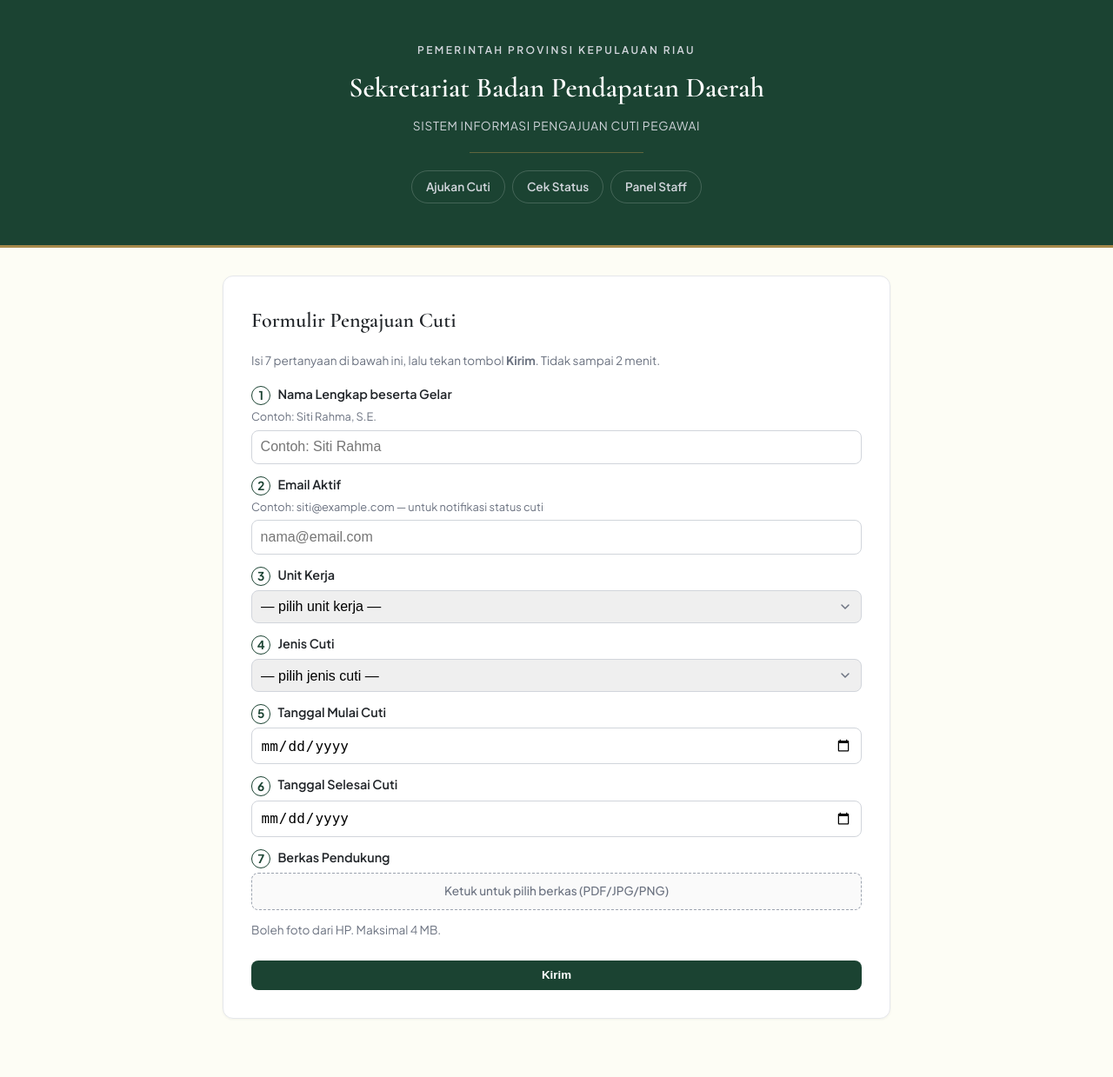
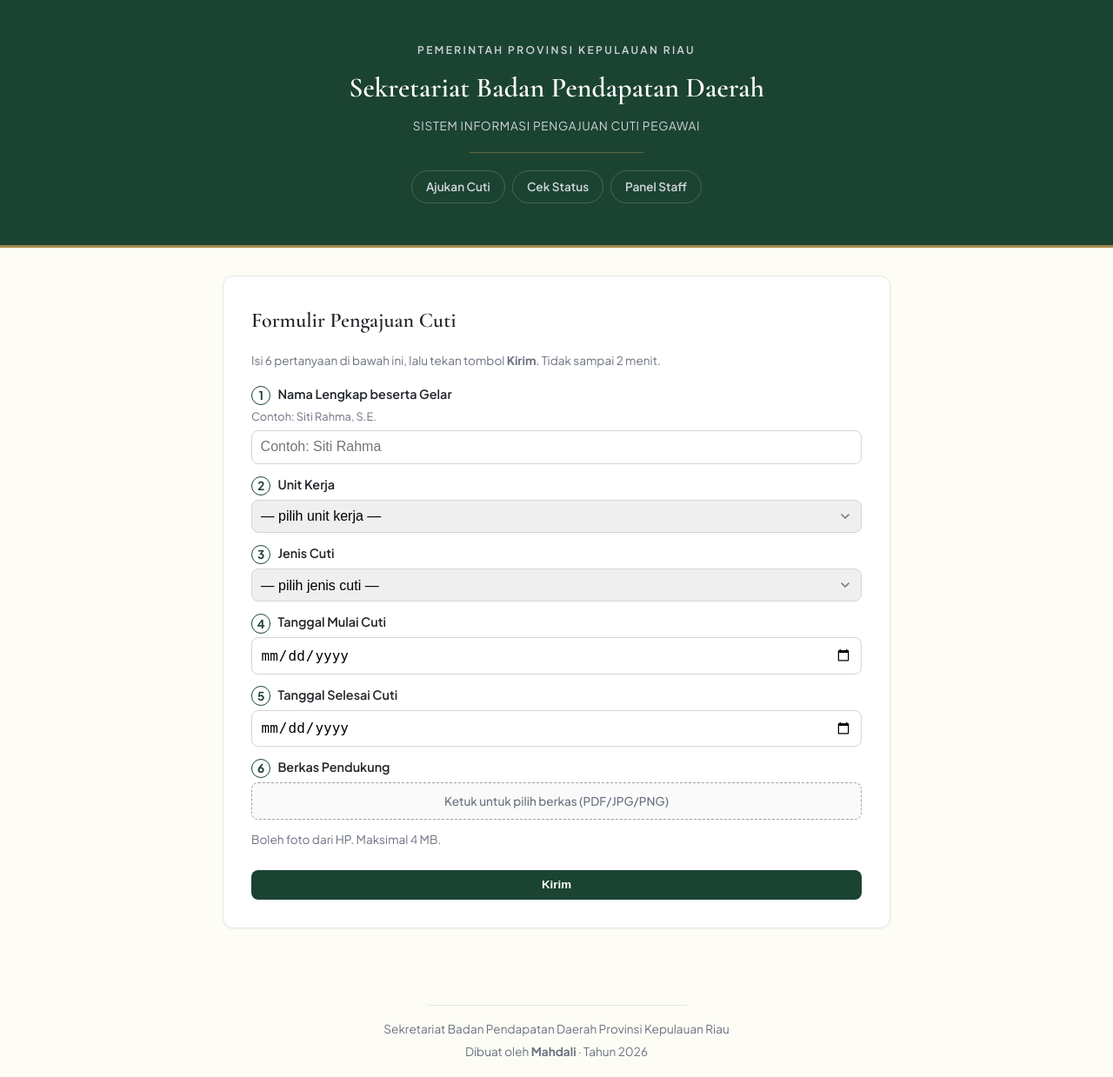
Before and after one commit to mahdalii/Inovasi-Kepegawaian, a Flask app: page / in a window 1280 px wide. Shown: the top 1239 px of the page at 87% size. After the commit the page ends 1216 px from the top, so only its background shows below. Run offline with Flask 3, Linux system fonts and the light colour scheme.

Commit message:
refactor: hapus fitur notifikasi email
- send_cuti_notification, flask-mail, MAIL_* config dihapus
- field email dari form, kolom email di dashboard/detail/row
- validasi email dihapus
- test_email_notif.py -> test_form_validation.py (validasi saja)
- requirements.txt: flask-mail dihapus

Co-Authored-By: Claude Fable 5 <noreply@anthropic.com>

```diff
--- a/app.py
+++ b/app.py
@@ -5,12 +5,9 @@ import datetime
 import uuid
 
 from flask import Flask, render_template, request, redirect, url_for, session, flash, send_file
-from flask_mail import Mail, Message
 from supabase import create_client
 
 import config
-
-mail = Mail()
 
 VALID_JENIS = {"tahunan", "sakit", "alasan_penting", "melahirkan"}
 
@@ -54,14 +51,10 @@ def can_transition(current, new):
     return STATUS_ORDER.get(new, 0) > STATUS_ORDER.get(current, 99)
 
 
-def validate_form(nama, email, uptd, jenis, tgl_mulai, tgl_selesai, berkas_ok, file_size_ok):
-    import re
-    EMAIL_RE = re.compile(r"^[^\s@]+@[^\s@]+\.[^\s@]+$")
+def validate_form(nama, uptd, jenis, tgl_mulai, tgl_selesai, berkas_ok, file_size_ok):
     errors = []
     if not nama.strip():
         errors.append("Nama wajib diisi")
-    if not email or not EMAIL_RE.match(email.strip()):
-        errors.append("Email valid wajib diisi")
     if not uptd.strip():
         errors.append("Unit kerja wajib diisi")
     elif uptd not in VALID_UPTD:
@@ -124,14 +117,14 @@ def get_nomor_value(sb, tahun):
 # Konkurensi tinggi bisa lompat nomor — upgrade ke sequence postgres kalau perlu.
 
 
-def save_pengajuan(sb, nama, email, uptd, jenis, tgl_mulai, tgl_selesai, filename, tgl_masuk):
+def save_pengajuan(sb, nama, uptd, jenis, tgl_mulai, tgl_selesai, filename, tgl_masuk):
     tahun = tgl_masuk[:4]
     for _ in range(3):
         nilai = get_nomor_value(sb, tahun)
         nomor = format_nomor(tahun, nilai)
         try:
             sb.table("cuti").insert({
-                "nomor": nomor, "nama": nama.strip(), "email": email.strip()[:254],
+                "nomor": nomor, "nama": nama.strip(),
                 "uptd": uptd.strip(), "jenis": jenis, "tgl_mulai": tgl_mulai, "tgl_selesai": tgl_selesai,
                 "berkas": filename, "status": "Baru", "catatan": "", "tgl_masuk": tgl_masuk,
             }).execute()
@@ -141,79 +134,10 @@ def save_pengajuan(sb, nama, email, uptd, jenis, tgl_mulai, tgl_selesai, filenam
     raise RuntimeError("Gagal menyimpan pengajuan")
 
 
-# ---------- Email notification helper ----------
-
-def send_cuti_notification(row):
-    """Kirim notifikasi email ke pegawai (row["email"]) tentang status cuti.
-    Trigger di-submit (Baru) + ganti-status (staff).
-    Tidak gagal-menghentikan request — error ditangkap & log ke console."""
-    import traceback
-    try:
-        email = row.get("email") if hasattr(row, "get") else row["email"]
-    except (KeyError, TypeError):
-        email = None
-    if not email:
-        return
-
-    subject_map = {
-        "Baru": "Pengajuan cuti diterima",
-        "Diproses": "Pengajuan cuti sedang diproses",
-        "Disetujui": "Pengajuan cuti disetujui",
-        "Ditolak": "Pengajuan cuti ditolak",
-    }
-    status_label = subject_map.get(row["status"], f"Update status: {row['status']}")
-    jenis_label = JENIS_LABEL.get(row["jenis"], row["jenis"])
-
-    # status URL — works inside/outside request context
-    try:
-        from flask import has_request_context
-        if has_request_context():
-            status_url = request.host_url.rstrip("/") + url_for("status")
-        else:
-            status_url = "[buka aplikasi untuk cek status]"
-    except Exception:
-        status_url = "[buka aplikasi untuk cek status]"
-
-    body_lines = [
-        f"Yth. {row['nama']},",
-        "",
-        status_label + ".",
-        "",
-        "Detail pengajuan:",
-        f"  Nomor      : {row['nomor']}",
-        f"  Jenis cuti : {jenis_label}",
-        f"  Tanggal    : {row['tgl_mulai']} s/d {row['tgl_selesai']}",
-        f"  UPTD       : {UPTD_LABEL.get(row['uptd'], row['uptd'])}",
-        f"  Status     : {row['status']}",
-    ]
-    catatan = row.get("catatan") if hasattr(row, "get") else row["catatan"]
-    if catatan:
-        body_lines += ["", f"Catatan: {catatan}"]
-    body_lines += ["", "Cek status lengkap di: " + status_url, "", "Hormat kami,", "Sistem Cuti"]
-
-    msg = Message(
-        subject=status_label,
-        sender=config.MAIL_USERNAME,
-        recipients=[email],
-        body="\n".join(body_lines),
-    )
-    try:
-        mail.send(msg)
-    except Exception:
-        traceback.print_exc()
-
-
 def create_app():
     app = Flask(__name__)
     app.secret_key = os.environ.get("SECRET_KEY", os.urandom(24))
     app.config["SESSION_COOKIE_SAMESITE"] = "Lax"
-    # Mail config
-    app.config["MAIL_SERVER"] = config.MAIL_SERVER
-    app.config["MAIL_PORT"] = config.MAIL_PORT
-    app.config["MAIL_USERNAME"] = config.MAIL_USERNAME
-    app.config["MAIL_PASSWORD"] = config.MAIL_PASSWORD
-    app.config["MAIL_USE_TLS"] = config.MAIL_USE_TLS
-    mail.init_app(app)
 
     @app.route("/", methods=["GET", "POST"])
     def form_pegawai():
@@ -227,7 +151,7 @@ def create_app():
                 f.stream.seek(0)
             size_ok = size is not None and size <= config.MAX_UPLOAD_MB * 1024 * 1024
             errors = validate_form(
-                request.form.get("nama", ""), request.form.get("email", ""),
+                request.form.get("nama", ""),
                 request.form.get("uptd", ""), request.form.get("jenis", ""),
                 request.form.get("tgl_mulai", ""), request.form.get("tgl_selesai", ""),
                 berkas_ok, size_ok,
@@ -249,7 +173,7 @@ def create_app():
                                        uptd_labels=UPTD_LABEL, data=request.form), 400
             try:
                 nomor = save_pengajuan(get_client(),
-                                       request.form["nama"], request.form.get("email", "").strip(),
+                                       request.form["nama"],
                                        request.form["uptd"], request.form["jenis"],
                                        request.form["tgl_mulai"], request.form["tgl_selesai"], filename,
                                        datetime.date.today().isoformat())
@@ -259,9 +183,6 @@ def create_app():
                 return render_template("form.html", errors=errors,
                                        jenis_labels=JENIS_LABEL, berkas_labels=BERKAS_LABEL,
                                        uptd_labels=UPTD_LABEL, data=request.form), 500
-            # Fetch the just-saved row to send notification
-            row = get_client().table("cuti").select("*").eq("nomor", nomor).execute().data[0]
-            send_cuti_notification(row)  # fire-and-forget: errors logged inside helper
             return render_template("form.html", success=nomor,
                                    jenis_labels=JENIS_LABEL, berkas_labels=BERKAS_LABEL,
                                    uptd_labels=UPTD_LABEL)
@@ -335,20 +256,15 @@ def create_app():
         if not data:
             return redirect(url_for("dashboard"))
         row = data[0]
-        status_changed = False
         if request.method == "POST":
             new_status = request.form.get("status", "")
             catatan = request.form.get("catatan", "").strip()
             upd = {"catatan": catatan}
             if can_transition(row["status"], new_status):
                 upd["status"] = new_status
-                status_changed = row["status"] != new_status
             sb.table("cuti").update(upd).eq("id", pengajuan_id).execute()
             data = sb.table("cuti").select("*").eq("id", pengajuan_id).execute().data
             row = data[0]
-        # Trigger email notification when status changes
-        if status_changed:
-            send_cuti_notification(row)  # fire-and-forget: errors logged inside helper
         allowed_targets = [s for s in STATUS_ORDER if can_transition(row["status"], s)]
         statuses = allowed_targets if row["status"] in allowed_targets else [row["status"]] + allowed_targets
         return render_template("detail.html", row=row,
--- a/requirements.txt
+++ b/requirements.txt
@@ -1,4 +1,3 @@
 flask==3.0.3
-flask-mail==0.9.1
 pytest==8.3.2
 supabase>=2.5
--- a/templates/_pengajuan_row.html
+++ b/templates/_pengajuan_row.html
@@ -1,7 +1,6 @@
 <tr>
   <td>{{ row.nomor }}</td>
   <td>{{ row.nama }}</td>
-  <td>{{ row.email or '' }}</td>
   <td>{{ jenis_labels[row.jenis] }}</td>
   <td>{{ row.tgl_mulai }} s/d {{ row.tgl_selesai }}</td>
   <td><span class="badge badge-{{ row.status|lower }} status-badge" data-status="{{ row.status|lower }}">{{ row.status }}</span></td>
--- a/templates/detail.html
+++ b/templates/detail.html
@@ -8,7 +8,6 @@
   </div>
   <table class="table table-detail">
     <tr><th>Nama</th><td>{{ row.nama }}</td></tr>
-    <tr><th>Email</th><td>{{ row.email or '' }}</td></tr>
     <tr><th>UPTD PPD</th><td>{{ uptd_labels[row.uptd] }}</td></tr>
     <tr><th>Jenis Cuti</th><td>{{ jenis_labels[row.jenis] }}</td></tr>
     <tr><th>Tanggal Cuti</th><td>{{ row.tgl_mulai }} s/d {{ row.tgl_selesai }}</td></tr>
--- a/templates/form.html
+++ b/templates/form.html
@@ -13,18 +13,14 @@
 {% else %}
 <div class="card animate-in">
   <h2>Formulir Pengajuan Cuti</h2>
-  <p class="hint">Isi 7 pertanyaan di bawah ini, lalu tekan tombol <b>Kirim</b>. Tidak sampai 2 menit.</p>
+  <p class="hint">Isi 6 pertanyaan di bawah ini, lalu tekan tombol <b>Kirim</b>. Tidak sampai 2 menit.</p>
   {% if errors %}<ul class="errors">{% for e in errors %}<li>{{ e }}</li>{% endfor %}</ul>{% endif %}
   <form method="post" enctype="multipart/form-data">
     <label><span class="field-num">1</span>Nama Lengkap beserta Gelar
       <small>Contoh: Siti Rahma, S.E.</small>
       <input name="nama" value="{{ data.nama if data }}" placeholder="Contoh: Siti Rahma" required>
     </label>
-    <label><span class="field-num">2</span>Email Aktif
-      <small>Contoh: siti@example.com — untuk notifikasi status cuti</small>
-      <input type="email" name="email" value="{{ data.email if data }}" placeholder="nama@email.com" required>
-    </label>
-    <label><span class="field-num">3</span>Unit Kerja
+    <label><span class="field-num">2</span>Unit Kerja
       <select name="uptd" required>
         <option value="">— pilih unit kerja —</option>
         {% for k, v in uptd_labels.items() %}
@@ -32,7 +28,7 @@
         {% endfor %}
       </select>
     </label>
-    <label><span class="field-num">4</span>Jenis Cuti
+    <label><span class="field-num">3</span>Jenis Cuti
       <select name="jenis" id="jenis" required>
         <option value="">— pilih jenis cuti —</option>
         {% for k, v in jenis_labels.items() %}
@@ -40,13 +36,13 @@
         {% endfor %}
       </select>
     </label>
-    <label><span class="field-num">5</span>Tanggal Mulai Cuti
+    <label><span class="field-num">4</span>Tanggal Mulai Cuti
       <input type="date" name="tgl_mulai" required>
     </label>
-    <label><span class="field-num">6</span>Tanggal Selesai Cuti
+    <label><span class="field-num">5</span>Tanggal Selesai Cuti
       <input type="date" name="tgl_selesai" required>
     </label>
-    <label id="label-berkas"><span class="field-num">7</span><span id="label-berkas-text">Berkas Pendukung</span>
+    <label id="label-berkas"><span class="field-num">6</span><span id="label-berkas-text">Berkas Pendukung</span>
       <input type="file" name="berkas" id="berkas-input" accept=".pdf,.jpg,.jpeg,.png" required>
       <span class="berkas-box" id="berkas-box">Ketuk untuk pilih berkas (PDF/JPG/PNG)</span>
     </label>
```
Also changed, not shown: config.py (+0 -7 lines), templates/dashboard.html (+4 -4 lines), test_email_notif.py (deleted, +0 -84 lines), test_form_validation.py (added, +48 -0 lines).
